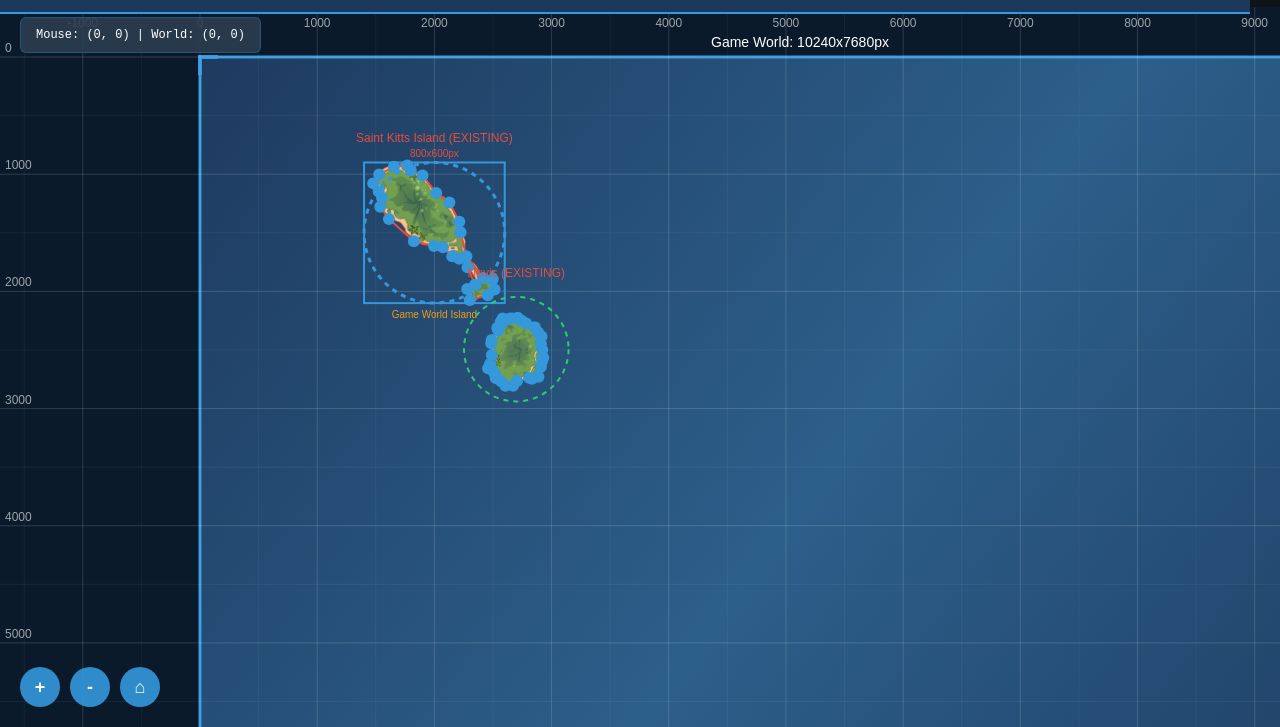
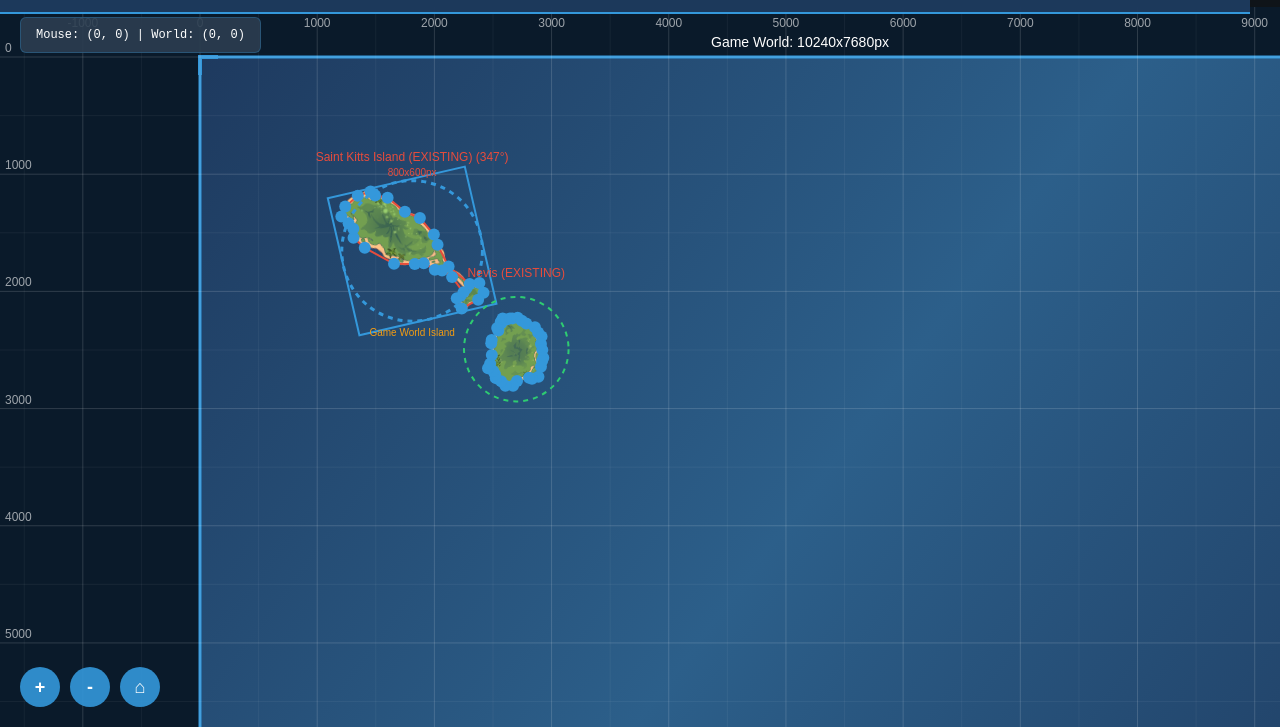
Before and after one commit to lazors/Goret, a website: page map-editor.html in a window 1280 px wide. Shown: the part 73-800 px from the top of the page. Drawn offline with Linux system fonts and the light colour scheme; no server answers.

Commit message:
feat: Update island coordinates and rotation in map editor for improved positioning

```diff
--- a/map-editor.html
+++ b/map-editor.html
@@ -812,45 +812,45 @@
                 const gameIslands = [
                     {
                         name: 'Saint Kitts Island',
-                        x: 2000,    // Game world X coordinate
-                        y: 1500,    // Game world Y coordinate
+                        x: 1810,    // Game world X coordinate - Updated from configuration
+                        y: 1655,    // Game world Y coordinate - Updated from configuration
                         width: 800,
                         height: 600,
                         radius: 600, // Collision radius from game
-                        rotation: 0, // Default rotation
+                        rotation: 347, // Updated rotation angle from configuration
                         image: null, // Will be loaded if available
                         originalImageData: null,
                         isExisting: true,  // Mark as existing game island
                         collision: [
-                            { x: 1798.8, y: 968.6 },  // 2000 + (-201.2), 1500 + (-531.4)
-                            { x: 1898.5, y: 1010.2 }, // 2000 + (-101.5), 1500 + (-489.8)
-                            { x: 2015.5, y: 1159.5 }, // 2000 + (15.5), 1500 + (-340.5)
-                            { x: 2128.0, y: 1241.3 }, // 2000 + (128.0), 1500 + (-258.7)
-                            { x: 2212.3, y: 1405.1 }, // 2000 + (212.3), 1500 + (-94.9)
-                            { x: 2223.6, y: 1496.4 }, // 2000 + (223.6), 1500 + (-3.6)
-                            { x: 2273.3, y: 1700.0 }, // 2000 + (273.3), 1500 + (200.0)
-                            { x: 2415.6, y: 1885.6 }, // 2000 + (415.6), 1500 + (385.6)
-                            { x: 2498.0, y: 1895.8 }, // 2000 + (498.0), 1500 + (395.8)
-                            { x: 2513.7, y: 1983.8 }, // 2000 + (513.7), 1500 + (483.8)
-                            { x: 2455.2, y: 2032.7 }, // 2000 + (455.2), 1500 + (532.7)
-                            { x: 2302.1, y: 2072.8 }, // 2000 + (302.1), 1500 + (572.8)
-                            { x: 2280.7, y: 1979.3 }, // 2000 + (280.7), 1500 + (479.3)
-                            { x: 2347.0, y: 1942.9 }, // 2000 + (347.0), 1500 + (442.9)
-                            { x: 2282.8, y: 1793.8 }, // 2000 + (282.8), 1500 + (293.8)
-                            { x: 2211.3, y: 1720.7 }, // 2000 + (211.3), 1500 + (220.7)
-                            { x: 2152.4, y: 1700.6 }, // 2000 + (152.4), 1500 + (200.6)
-                            { x: 2073.4, y: 1624.3 }, // 2000 + (73.4), 1500 + (124.3)
-                            { x: 1997.1, y: 1613.6 }, // 2000 + (-2.9), 1500 + (113.6)
-                            { x: 1825.0, y: 1572.1 }, // 2000 + (-175.0), 1500 + (72.1)
-                            { x: 1612.4, y: 1383.1 }, // 2000 + (-387.6), 1500 + (-116.9)
-                            { x: 1538.3, y: 1277.9 }, // 2000 + (-461.7), 1500 + (-222.1)
-                            { x: 1553.8, y: 1203.5 }, // 2000 + (-446.2), 1500 + (-296.5)
-                            { x: 1525.1, y: 1147.9 }, // 2000 + (-474.9), 1500 + (-352.1)
-                            { x: 1477.7, y: 1078.4 }, // 2000 + (-522.3), 1500 + (-421.6)
-                            { x: 1529.3, y: 1002.5 }, // 2000 + (-470.7), 1500 + (-497.5)
-                            { x: 1654.5, y: 937.0 },  // 2000 + (-345.5), 1500 + (-563.0)
-                            { x: 1768.6, y: 926.2 }   // 2000 + (-231.4), 1500 + (-573.8)
-                        ]
+                            { x: 1608.8, y: 1123.6 }, // 1810 + (-201.2), 1655 + (-531.4)
+                            { x: 1708.5, y: 1165.2 }, // 1810 + (-101.5), 1655 + (-489.8)
+                            { x: 1825.5, y: 1314.5 }, // 1810 + (15.5), 1655 + (-340.5)
+                            { x: 1938.0, y: 1396.3 }, // 1810 + (128.0), 1655 + (-258.7)
+                            { x: 2022.3, y: 1560.1 }, // 1810 + (212.3), 1655 + (-94.9)
+                            { x: 2033.6, y: 1651.4 }, // 1810 + (223.6), 1655 + (-3.6)
+                            { x: 2083.3, y: 1855.0 }, // 1810 + (273.3), 1655 + (200.0)
+                            { x: 2225.6, y: 2040.6 }, // 1810 + (415.6), 1655 + (385.6)
+                            { x: 2308.0, y: 2050.8 }, // 1810 + (498.0), 1655 + (395.8)
+                            { x: 2323.7, y: 2138.8 }, // 1810 + (513.7), 1655 + (483.8)
+                            { x: 2265.2, y: 2187.7 }, // 1810 + (455.2), 1655 + (532.7)
+                            { x: 2112.1, y: 2227.8 }, // 1810 + (302.1), 1655 + (572.8)
+                            { x: 2090.7, y: 2134.3 }, // 1810 + (280.7), 1655 + (479.3)
+                            { x: 2157.0, y: 2097.9 }, // 1810 + (347.0), 1655 + (442.9)
+                            { x: 2092.8, y: 1948.8 }, // 1810 + (282.8), 1655 + (293.8)
+                            { x: 2021.3, y: 1875.7 }, // 1810 + (211.3), 1655 + (220.7)
+                            { x: 1962.4, y: 1855.6 }, // 1810 + (152.4), 1655 + (200.6)
+                            { x: 1883.4, y: 1779.3 }, // 1810 + (73.4), 1655 + (124.3)
+                            { x: 1807.1, y: 1768.6 }, // 1810 + (-2.9), 1655 + (113.6)
+                            { x: 1635.0, y: 1727.1 }, // 1810 + (-175.0), 1655 + (72.1)
+                            { x: 1422.4, y: 1538.1 }, // 1810 + (-387.6), 1655 + (-116.9)
+                            { x: 1348.3, y: 1432.9 }, // 1810 + (-461.7), 1655 + (-222.1)
+                            { x: 1363.8, y: 1358.5 }, // 1810 + (-446.2), 1655 + (-296.5)
+                            { x: 1335.1, y: 1302.9 }, // 1810 + (-474.9), 1655 + (-352.1)
+                            { x: 1287.7, y: 1233.4 }, // 1810 + (-522.3), 1655 + (-421.6)
+                            { x: 1339.3, y: 1157.5 }, // 1810 + (-470.7), 1655 + (-497.5)
+                            { x: 1464.5, y: 1092.0 }, // 1810 + (-345.5), 1655 + (-563.0)
+                            { x: 1578.6, y: 1081.2 }  // 1810 + (-231.4), 1655 + (-573.8)
+                        ] // Updated with new position (1810, 1655) and 347° rotation
                     },
                     {
                         name: 'Nevis',
@@ -3546,14 +3546,29 @@ See console for detailed information.`;
             }
 
             getIslandAtPosition(point) {
-                // Check islands in reverse order (top to bottom rendering)
-                for (let i = this.islands.length - 1; i >= 0; i--) {
+                // Find all islands at this position
+                const candidateIslands = [];
+                for (let i = 0; i < this.islands.length; i++) {
                     const island = this.islands[i];
                     if (this.isPointInIsland(point, island)) {
-                        return island;
-                    }
-                }
-                return null;
+                        candidateIslands.push(island);
+                    }
+                }
+
+                if (candidateIslands.length === 0) {
+                    return null;
+                }
+
+                // If multiple islands overlap, prefer the smallest one
+                if (candidateIslands.length > 1) {
+                    candidateIslands.sort((a, b) => {
+                        const areaA = a.width * a.height;
+                        const areaB = b.width * b.height;
+                        return areaA - areaB; // Smallest first
+                    });
+                }
+
+                return candidateIslands[0];
             }
 
             updateIslandFormValues() {
```
